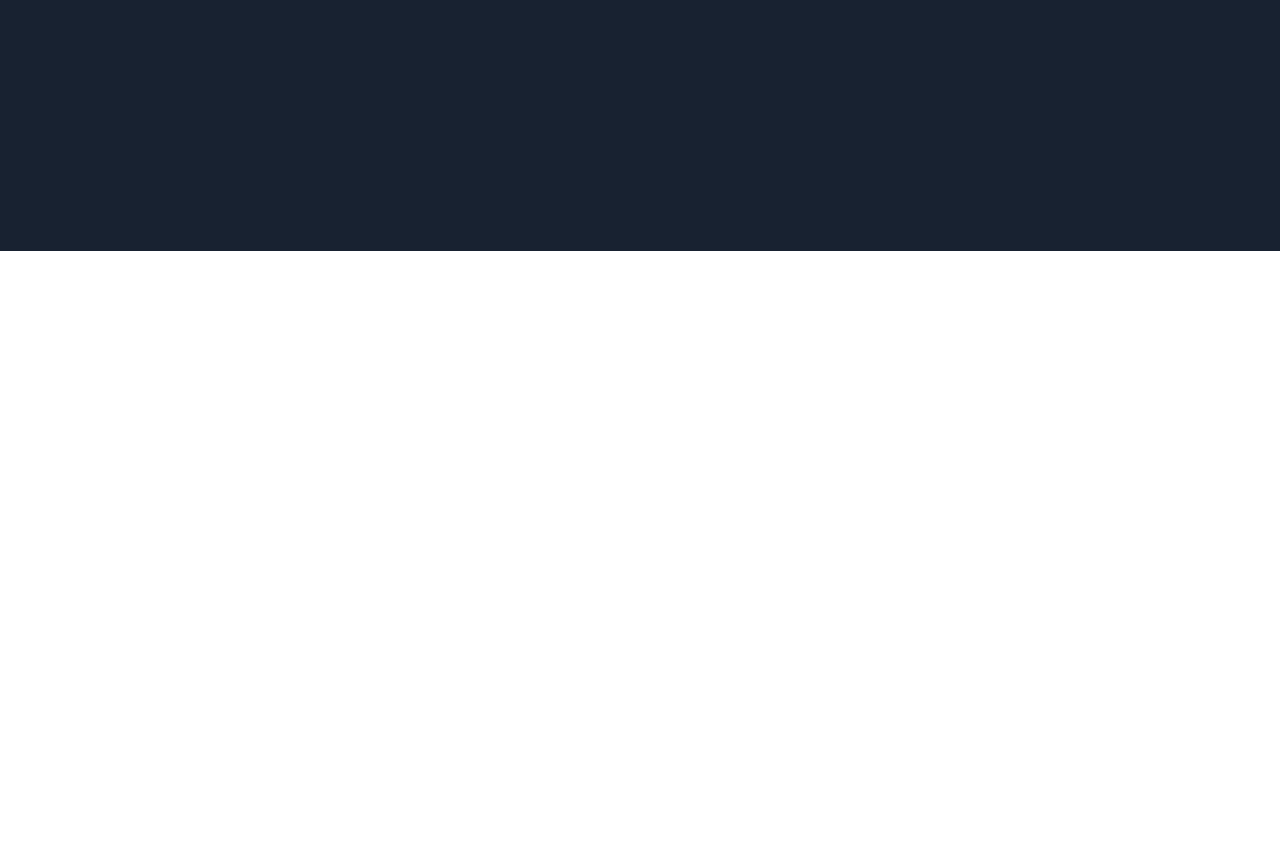
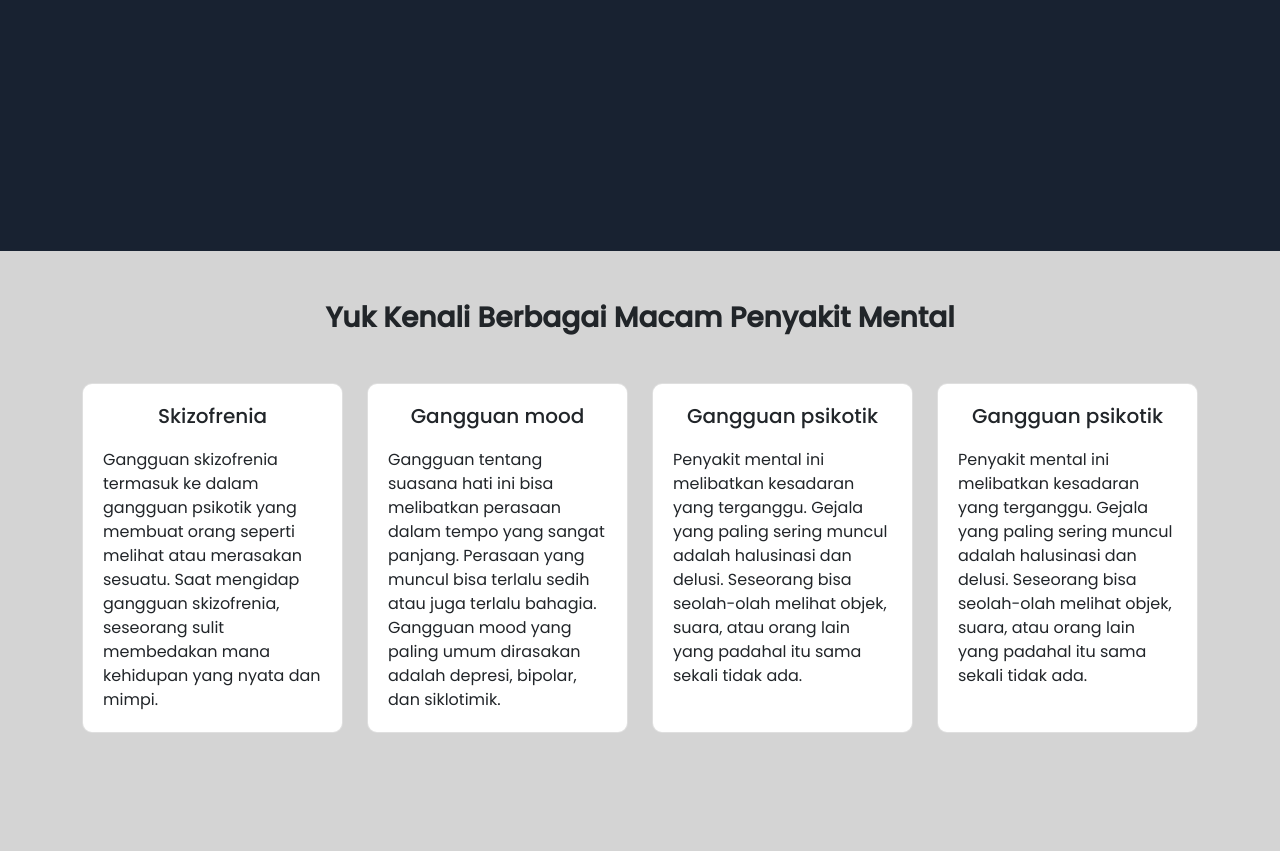
Before and after one commit to hafidz0098/HappyLife-Slicing-FE, a plain HTML site: page index.html in a window 1280 px wide. Shown: the part 549-1400 px from the top of the page. Before the commit the page ends 800 px from the top, so only its background shows below. Drawn offline with nearby package versions, Linux system fonts and the light colour scheme.

Commit message:
add kenali section

```diff
--- a/index.html
+++ b/index.html
@@ -43,6 +43,55 @@
         </div>
       </div>
 
+      <div class="kenali">
+        <div class="container">
+            <div class="title-section">
+                <h1>Yuk Kenali Berbagai Macam Penyakit Mental</h1>
+            </div>
+            <div class="row mt-5">
+                <div class="col-lg-3 col-md-6 col-sm-12 d-flex align-items-stretch">
+                    <div class="card">
+                        <div class="card-body">
+                            <h5 class="card-title">Skizofrenia</h5>
+                            <p class="card-text">
+                                Gangguan skizofrenia termasuk ke dalam gangguan psikotik yang membuat orang seperti melihat atau merasakan sesuatu. Saat mengidap gangguan skizofrenia, seseorang sulit membedakan mana kehidupan yang nyata dan mimpi.
+                        </div>
+                    </div>
+                </div>
+                <div class="col-lg-3 col-md-6 col-sm-12 d-flex align-items-stretch">
+                    <div class="card">
+                        <div class="card-body">
+                            <h5 class="card-title">Gangguan mood</h5>
+                            <p class="card-text">
+                                Gangguan tentang suasana hati ini bisa melibatkan perasaan dalam tempo yang sangat panjang. Perasaan yang muncul bisa terlalu sedih atau juga terlalu bahagia. Gangguan mood yang paling umum dirasakan adalah depresi, bipolar, dan siklotimik.
+                            </p>
+                        </div>
+                    </div>
+                </div>
+                <div class="col-lg-3 col-md-6 col-sm-12 d-flex align-items-stretch">
+                    <div class="card">
+                        <div class="card-body">
+                            <h5 class="card-title">Gangguan psikotik</h5>
+                            <p class="card-text">
+                                Penyakit mental ini melibatkan kesadaran yang terganggu. Gejala yang paling sering muncul adalah halusinasi dan delusi. Seseorang bisa seolah-olah melihat objek, suara, atau orang lain yang padahal itu sama sekali tidak ada.
+                            </p>
+                        </div>
+                    </div>
+                </div>
+                <div class="col-lg-3 col-md-6 col-sm-12 d-flex align-items-stretch">
+                    <div class="card">
+                        <div class="card-body">
+                            <h5 class="card-title">Gangguan psikotik</h5>
+                            <p class="card-text">
+                                Penyakit mental ini melibatkan kesadaran yang terganggu. Gejala yang paling sering muncul adalah halusinasi dan delusi. Seseorang bisa seolah-olah melihat objek, suara, atau orang lain yang padahal itu sama sekali tidak ada.
+                            </p>
+                        </div>
+                    </div>
+                </div>
+            </div>
+        </div>
+      </div>
+
     <script src="https://cdn.jsdelivr.net/npm/bootstrap@5.0.2/dist/js/bootstrap.bundle.min.js" integrity="sha384-MrcW6ZMFYlzcLA8Nl+NtUVF0sA7MsXsP1UyJoMp4YLEuNSfAP+JcXn/tWtIaxVXM" crossorigin="anonymous"></script>
   </body>
 </html>
--- a/style/style.css
+++ b/style/style.css
@@ -76,3 +76,32 @@ button .navbar-toggler-icon{
 .btn-custom:hover{
     color: #fff;
 }
+
+.kenali{
+    min-height: 75vh;
+    background-color: #D4D4D4 ;
+}
+
+.title-section h1{
+    text-align: center;
+    font-weight: bold;
+    padding-top: 50px;
+    font-size: 28px;
+}
+
+.card-body{
+    padding: 20px;
+}
+
+.card-title{
+    text-align: center;
+    margin-bottom: 20px;
+}
+
+.card{
+    border-radius: 10px;
+}
+
+.card-text{
+    font-size: 16px;
+}
```
